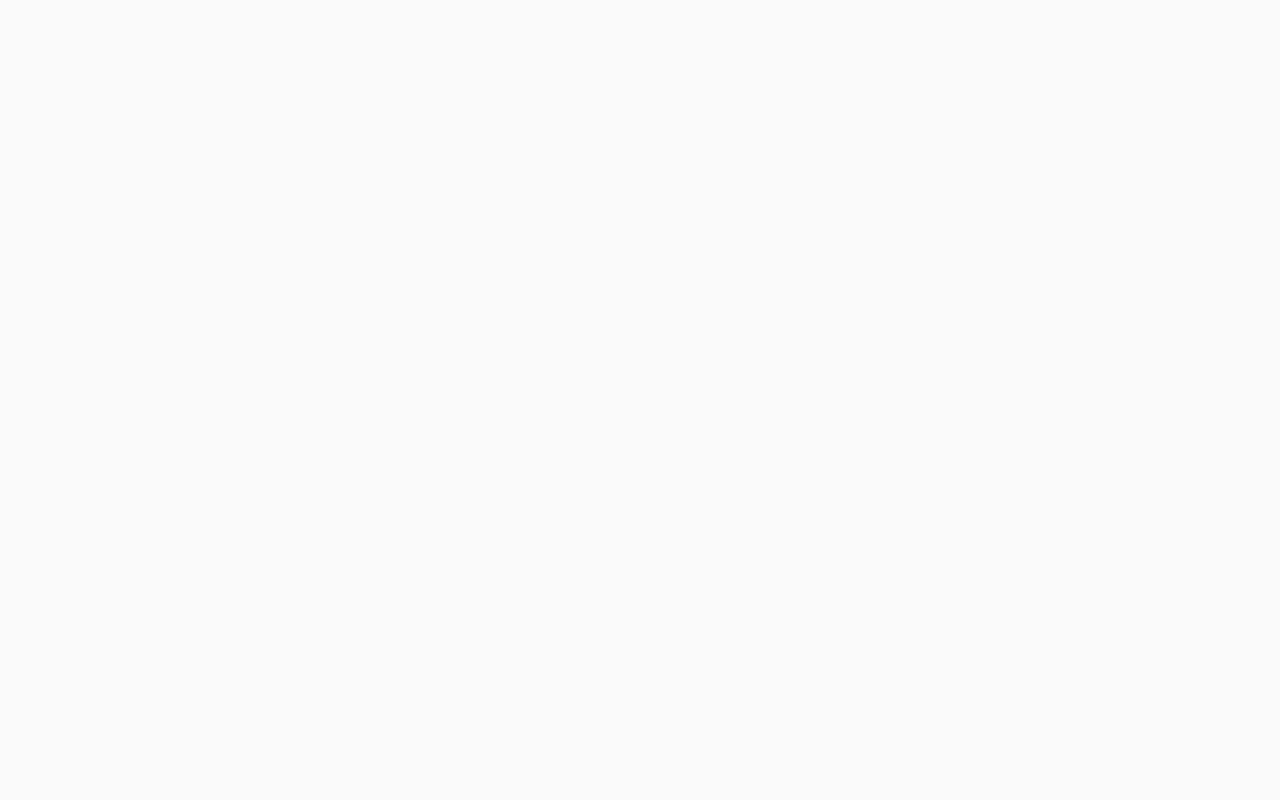
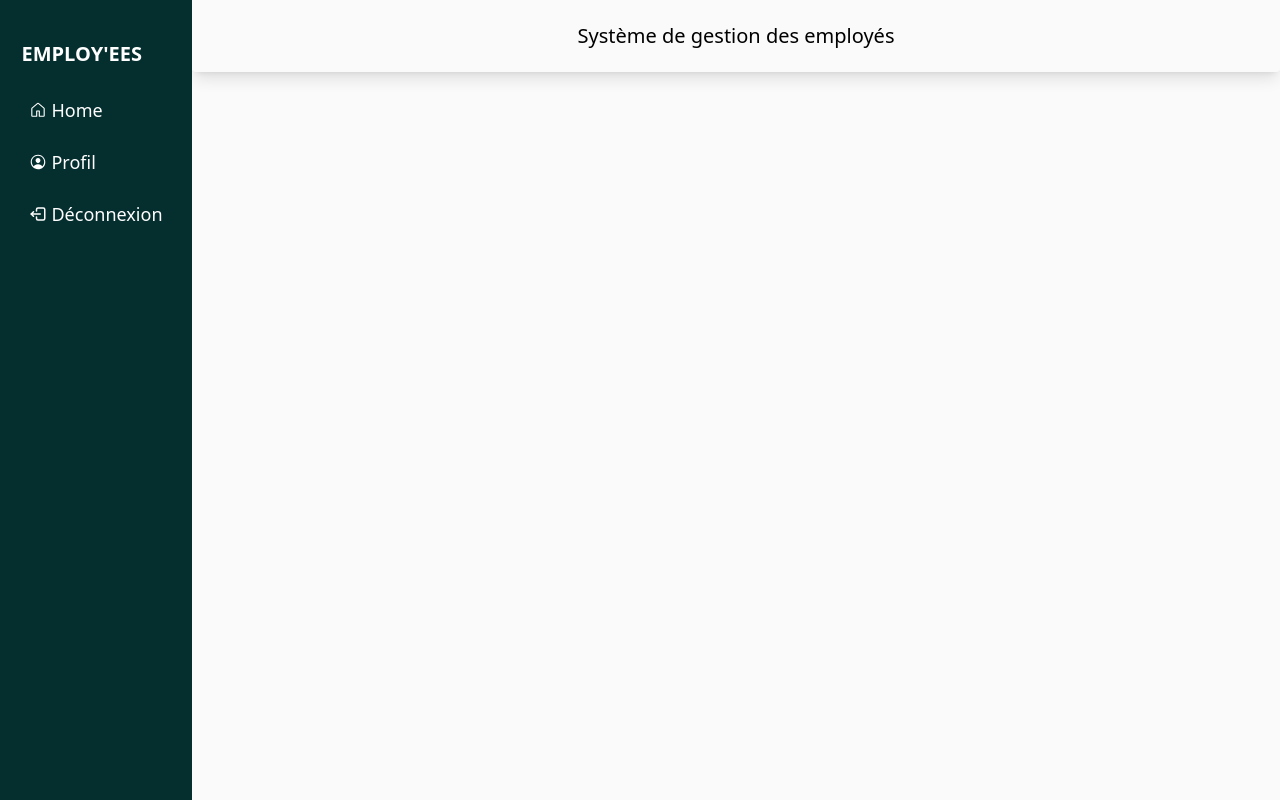
Before and after one commit to LaurentMaz/react-employee, a React (Vite) app: page /home/employeeDetail/1 in a window 1280 px wide. Before the commit this address had no page. Built offline with nearby package versions, Linux system fonts and the light colour scheme; no server answers.

Commit message:
implemet nav and Router for employees

```diff
--- a/src/App.tsx
+++ b/src/App.tsx
@@ -3,7 +3,6 @@ import Category from "./pages/Category";
 import Employee from "./pages/Employee";
 import Home from "./pages/Home";
 import Profil from "./pages/Profil";
-import Dashboard from "./pages/Dashboard";
 import LoginAdmin from "./pages/LoginAdmin";
 import { BrowserRouter, Routes, Route } from "react-router-dom";
 import AddCategoryForm from "./components/categories/AddCategoryForm";
@@ -15,6 +14,9 @@ import UpdateAdmin from "./components/admins/UpdateAdmin";
 import LoginEmployee from "./pages/LoginEmployee";
 import Start from "./components/Start";
 import EmployeeDetail from "./pages/EmployeeDetail";
+import Dashboard from "./pages/Dashboard";
+import DashboardEmployee from "./pages/DashboardEmployee";
+import HomeEmployee from "./pages/HomeEmployee";
 
 function App() {
   return (
@@ -50,10 +52,13 @@ function App() {
               element={<UpdateAdmin />}
             ></Route>
           </Route>
-          <Route
-            path="/employeeDetail/:id"
-            element={<EmployeeDetail />}
-          ></Route>
+          <Route path="/home" element={<DashboardEmployee />}>
+            <Route path="" element={<HomeEmployee />}></Route>
+            <Route
+              path="/home/employeeDetail/:id"
+              element={<EmployeeDetail />}
+            ></Route>
+          </Route>
         </Routes>
         <ToastContainer position="bottom-right" />
       </BrowserRouter>
--- /dev/null
+++ b/src/components/NavbarEmployee.tsx
@@ -0,0 +1,44 @@
+import { Link, useNavigate } from "react-router-dom";
+import NavItem from "./NavItem";
+
+import { GoHome } from "react-icons/go";
+import { IoPersonCircleOutline } from "react-icons/io5";
+import { TbLogout2 } from "react-icons/tb";
+import axios from "axios";
+
+const NavbarEmployee = () => {
+  const navigate = useNavigate();
+  const logOut = () => {
+    axios
+      .get("http://localhost:3000/employee/logout")
+      .then((result) => {
+        if (result.data.Status) {
+          navigate("/");
+        }
+      })
+      .catch((err) => console.log(err));
+  };
+  return (
+    <nav className="flex flex-col gap-5">
+      <Link to="/home" className="font-black text-xl">
+        EMPLOY'EES
+      </Link>
+      <ul className="flex flex-col gap-2">
+        <NavItem to="/home" title="Home" Icon={GoHome} />
+        <NavItem
+          to={`/home/employeeDetail/30`}
+          title="Profil"
+          Icon={IoPersonCircleOutline}
+        />
+        <NavItem
+          to="/"
+          title="Déconnexion"
+          Icon={TbLogout2}
+          handleClick={logOut}
+        />
+      </ul>
+    </nav>
+  );
+};
+
+export default NavbarEmployee;
--- a/src/components/login/LoginEmployeeForm.tsx
+++ b/src/components/login/LoginEmployeeForm.tsx
@@ -28,7 +28,7 @@ const LoginEmployeeForm = () => {
       .post("http://localhost:3000/employee/employeelogin", loginValues)
       .then((result) => {
         if (result.data.loginStatus) {
-          navigate(`/employeeDetail/${result.data.id}`);
+          navigate(`/home/employeeDetail/${result.data.id}`);
         } else {
           setLoginError(result.data.Error);
         }
--- /dev/null
+++ b/src/hooks/useFetchSingleEmployee.ts
@@ -0,0 +1,44 @@
+import { useEffect, useState } from "react";
+import { employeeType } from "../types/types";
+import axios from "axios";
+
+const useFetchSingleEmployee = (id?: string) => {
+  const [employee, setEmployee] = useState<employeeType>();
+  const [loading, setLoading] = useState(true);
+  const [error, setError] = useState<string | null>(null);
+
+  useEffect(() => {
+    if (!id) {
+      setLoading(false);
+      setError("ID is undefined");
+      return;
+    }
+
+    const fetchEmployee = async () => {
+      try {
+        const result = await axios.get(
+          `http://localhost:3000/employee/detail/${id}`
+        );
+        if (result.data.Status) {
+          setEmployee(result.data.Result);
+        } else {
+          setError(result.data.Error || "Failed to fetch employee");
+        }
+      } catch (err) {
+        if (err instanceof Error) {
+          setError(err.message || "An error occurred");
+        } else {
+          setError("An unknown error occurred");
+        }
+      } finally {
+        setLoading(false);
+      }
+    };
+
+    fetchEmployee();
+  }, []);
+
+  return { employee, setEmployee, loading, error };
+};
+
+export default useFetchSingleEmployee;
--- /dev/null
+++ b/src/pages/DashboardEmployee.tsx
@@ -0,0 +1,22 @@
+import { Outlet } from "react-router-dom";
+import NavbarEmployee from "../components/NavbarEmployee";
+
+const DashboardEmployee = () => {
+  return (
+    <div className="flex w-full h-[100vh]">
+      <div className="flex w-[15%] bg-teal-950 text-white items-start justify-center pt-10">
+        <NavbarEmployee />
+      </div>
+      <div className="flex flex-col w-[85%] overflow-scroll pb-5">
+        <div className="w-full h-[5%] shadow-lg py-9 flex items-center justify-center text-xl font-medium rounded">
+          Système de gestion des employés
+        </div>
+        <div className="flex-1">
+          <Outlet />
+        </div>
+      </div>
+    </div>
+  );
+};
+
+export default DashboardEmployee;
--- a/src/pages/EmployeeDetail.tsx
+++ b/src/pages/EmployeeDetail.tsx
@@ -1,18 +1,15 @@
-import axios from "axios";
-import { useEffect } from "react";
+import { useEffect, useState } from "react";
 import { useParams } from "react-router-dom";
+import useFetchSingleEmployee from "../hooks/useFetchSingleEmployee";
 
 const EmployeeDetail = () => {
   const { id } = useParams();
 
-  useEffect(() => {
-    axios
-      .get(`http://localhost:3000/employee/detail/${id}`)
-      .then((result) => console.log(result.data))
-      .catch((err) => console.log(err));
-  }, []);
+  const { employee, setEmployee, loading, error } = useFetchSingleEmployee(id);
 
-  return <div>EmployeeDetails id</div>;
+  useEffect(() => {}, []);
+
+  return <div>{employee?.firstName}</div>;
 };
 
 export default EmployeeDetail;
--- /dev/null
+++ b/src/pages/HomeEmployee.tsx
@@ -0,0 +1,5 @@
+const HomeEmployee = () => {
+  return <div></div>;
+};
+
+export default HomeEmployee;
```
Also changed, not shown: src/hooks/useFetchCategories.ts (renamed from src/hooks/useFetchCategories.tsx), src/hooks/useFetchEmployees.ts (renamed from src/hooks/useFetchEmployees.tsx).
